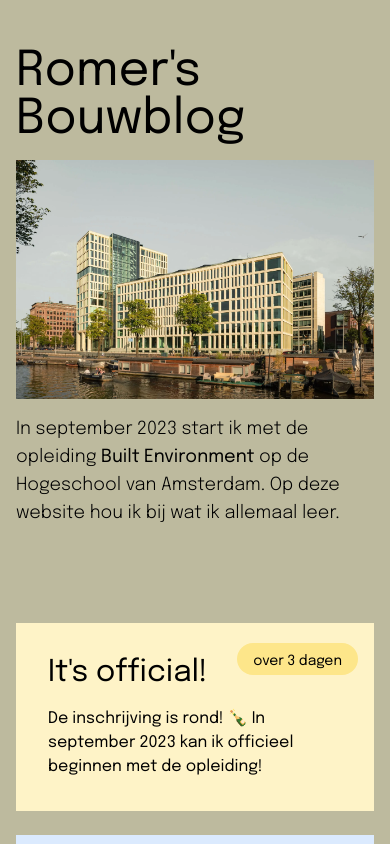
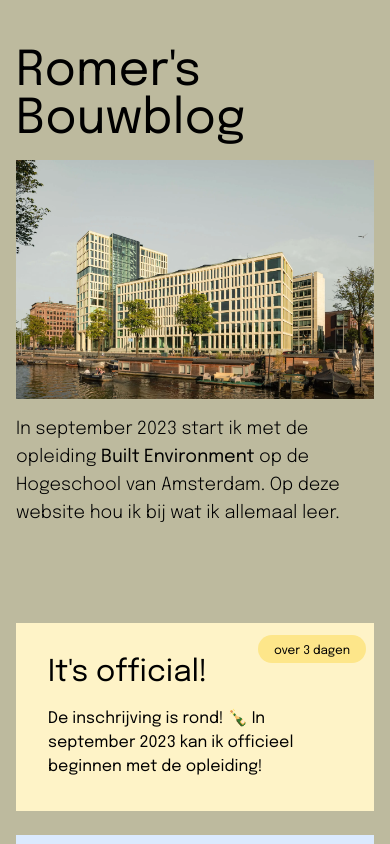
Before and after one commit to romerdev/bouwblog, a Next.js app: page / in a window 390 px wide. Shown: the top 844 px of the page. Built offline with nearby package versions, Linux system fonts and the light colour scheme.

Commit message:
fix(cards): make dates smaller on mobile

```diff
--- a/components/card.tsx
+++ b/components/card.tsx
@@ -12,7 +12,7 @@ const formattedDate: string =dayjs().to(dayjs(date));
     <div className={`${colors[0]} p-8 md:p-12 md:pt-14 flex flex-col justify-end h-full relative`}>
       <h2 className="text-light text-3xl md:text-4xl max-w-[15rem] mb-4">{title}</h2>
       <p className="md:text-lg">{children}</p>
-      <p className={`${colors[1]} w-fit text-sm pt-2 pb-1 px-4 rounded-full absolute top-5 right-4`}>{formattedDate}</p>
+      <p className={`${colors[1]} w-fit text-xs md:text-sm pt-2 pb-1 px-4 rounded-full absolute top-3 md:top-5 right-2 md:right-4`}>{formattedDate}</p>
     </div>
   );
 }
```
